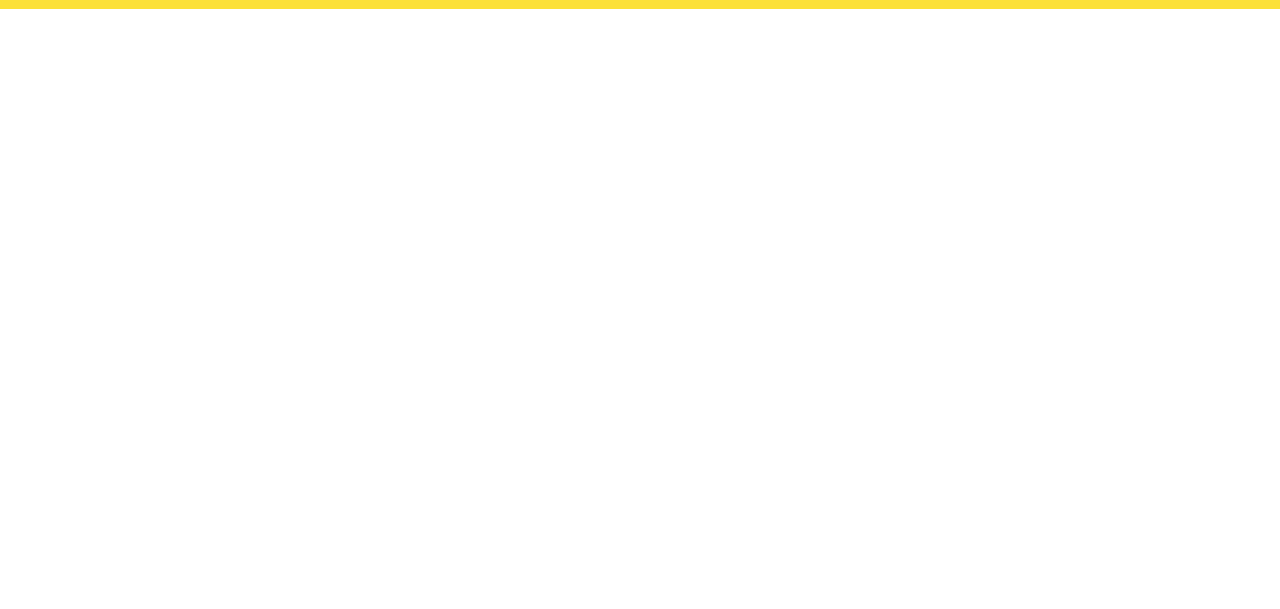
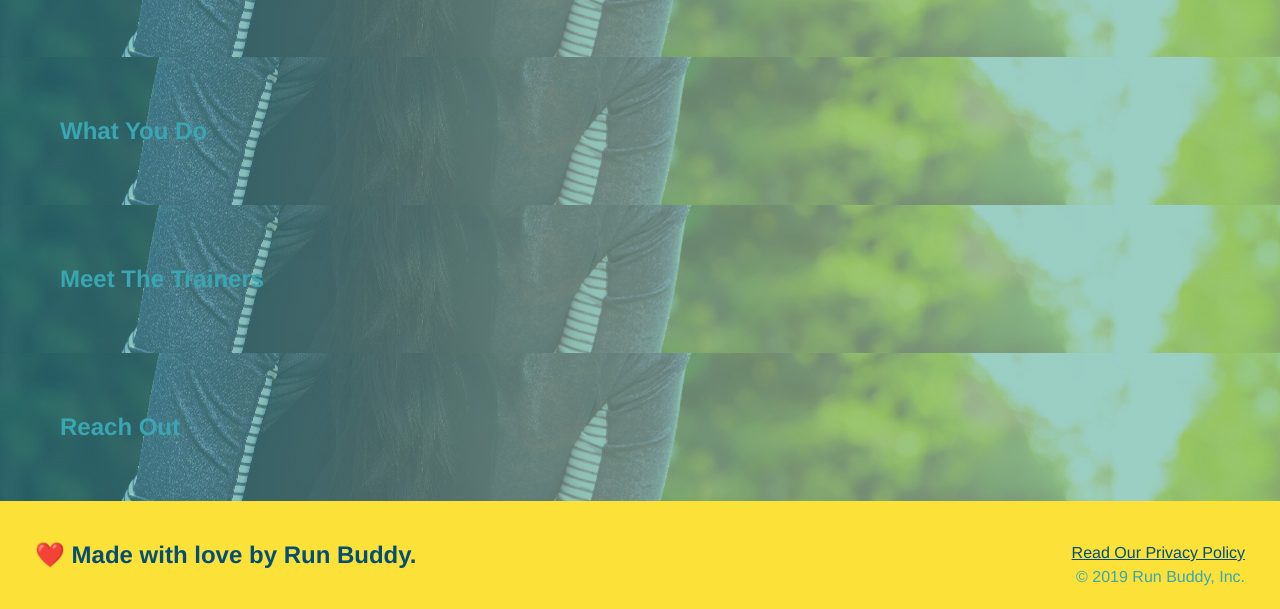
Before and after one commit to KimberlyAnnYo/run-buddy, a plain HTML site: page index.html in a window 1280 px wide. Shown: the part 389-998 px from the top of the page. Before the commit the page ends 800 px from the top, so only its background shows below. Drawn offline with Linux system fonts and the light colour scheme.

Commit message:
adding hero image

```diff
--- a/style.css
+++ b/style.css
@@ -64,3 +64,7 @@ footer div {
 footer a{
     color: #024e76;
 }
+section {
+    padding: 60px;
+    background-image: url("../images/hero-bg.jpg");
+}
```
Also changed, not shown: images/hero-bg.jpg (added).
